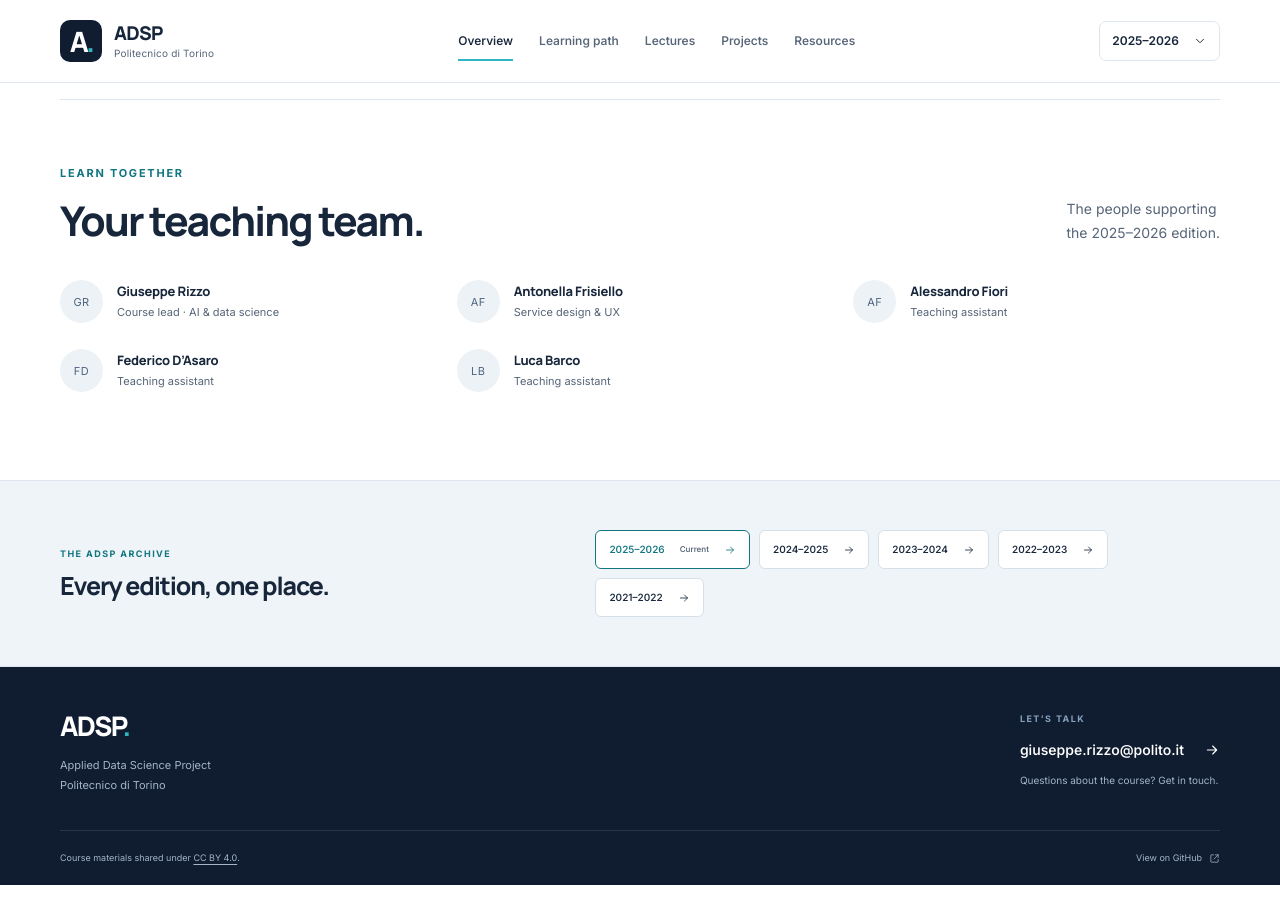
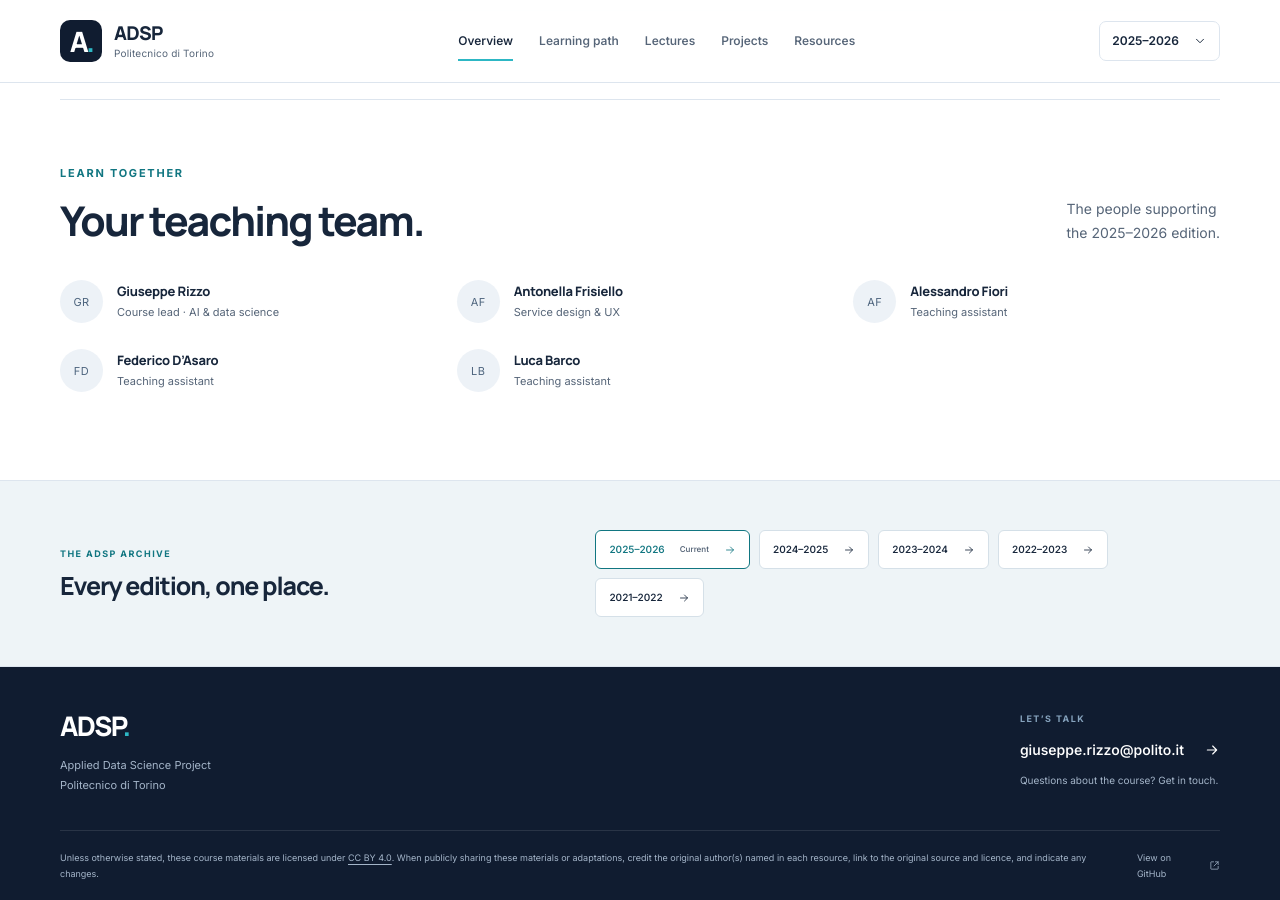
Before and after one commit to adsp-polito/adsp-polito.github.io, a Jekyll site: the page built from README.md, in a window 1280 px wide and 900 px high, scrolled down 7506 px. Built offline with Jekyll 4.4.1, drawn with Linux system fonts in a browser that asks for light colours.

Commit message:
Clarify attribution requirements in the shared footer

```diff
--- a/_includes/footer.html
+++ b/_includes/footer.html
@@ -4,7 +4,7 @@
     <div class="footer-contact" id="contacts"><span class="eyebrow">Let’s talk</span><a href="mailto:giuseppe.rizzo@polito.it">giuseppe.rizzo@polito.it {% include icon.html name='arrow' %}</a><p>Questions about the course? Get in touch.</p></div>
   </div>
   <div class="container footer-bottom" id="share-material">
-    <p>Course materials shared under <a href="https://creativecommons.org/licenses/by/4.0/">CC BY 4.0</a>.</p>
+    <p>Unless otherwise stated, these course materials are licensed under <a href="https://creativecommons.org/licenses/by/4.0/">CC BY 4.0</a>. When publicly sharing these materials or adaptations, credit the original author(s) named in each resource, link to the original source and licence, and indicate any changes.</p>
     <a href="https://github.com/adsp-polito/adsp-polito.github.io">View on GitHub {% include icon.html name='external' %}</a>
   </div>
 </footer>
```
